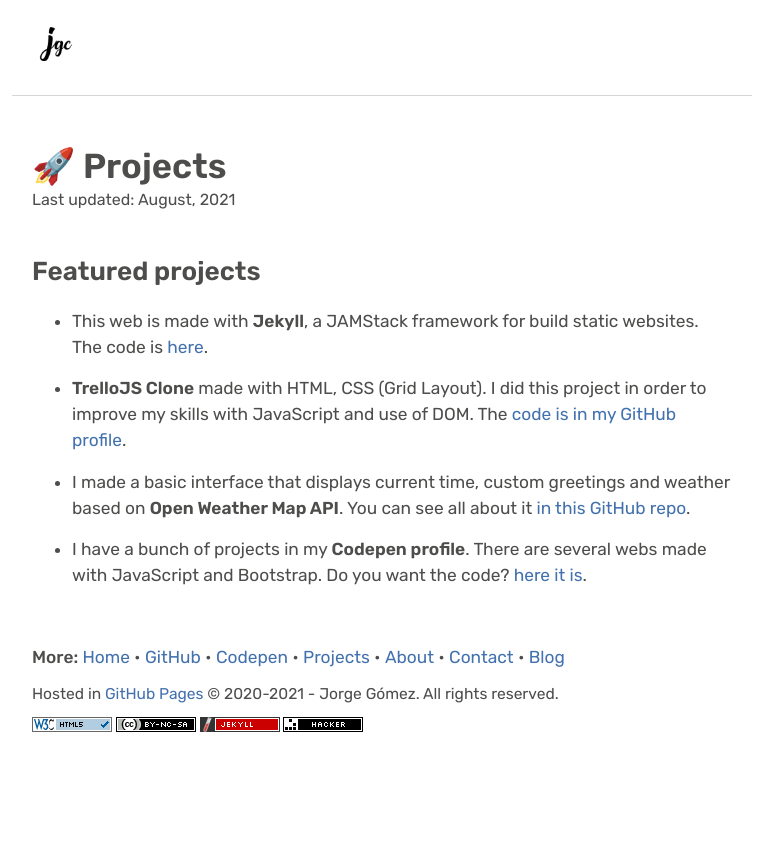
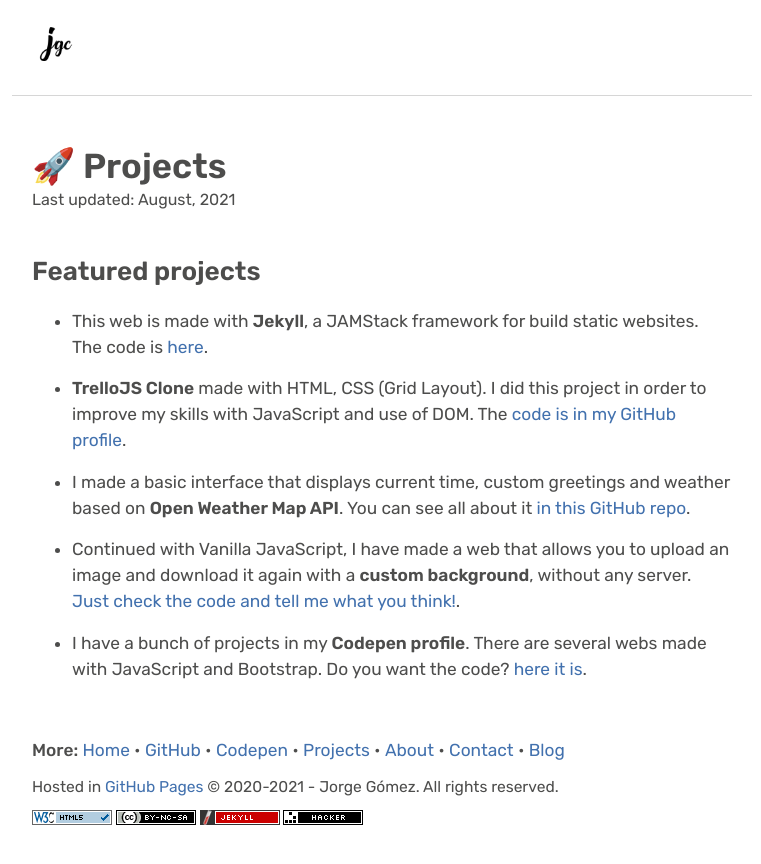
Before and after one commit to jgcarrillo/jekyll-personal-web, a Jekyll site: the page built from projects.md, in a window 1280 px wide. Shown: the top 864 px of the page, without its empty margins (258-1019 px from the left). Built offline with Jekyll 4.4.1, drawn with Linux system fonts in a browser that asks for light colours.

Commit message:
FEAT: Adding new project in project page

```diff
--- a/projects.md
+++ b/projects.md
@@ -14,4 +14,6 @@ permalink: /projects/
 
 -   I made a basic interface that displays current time, custom greetings and weather based on **Open Weather Map API**. You can see all about it [in this GitHub repo](https://github.com/jgcarrillo/weather-time-display).
 
+-   Continued with Vanilla JavaScript, I have made a web that allows you to upload an image and download it again with a **custom background**, without any server. [Just check the code and tell me what you think!](https://github.com/jgcarrillo/javascript-image-uploader).
+
 -   I have a bunch of projects in my **Codepen profile**. There are several webs made with JavaScript and Bootstrap. Do you want the code? [here it is](https://codepen.io/jgcarrillo/).
```
